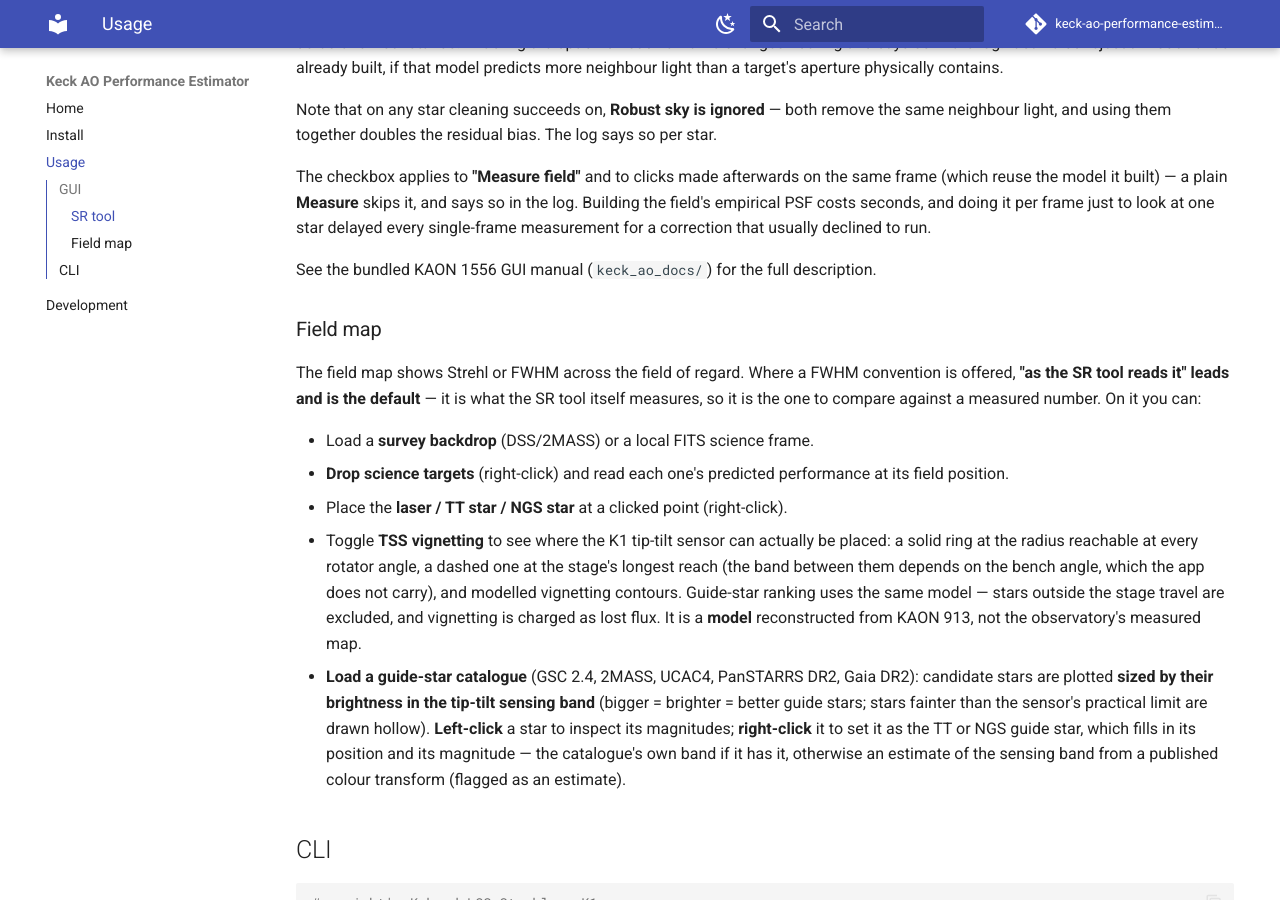
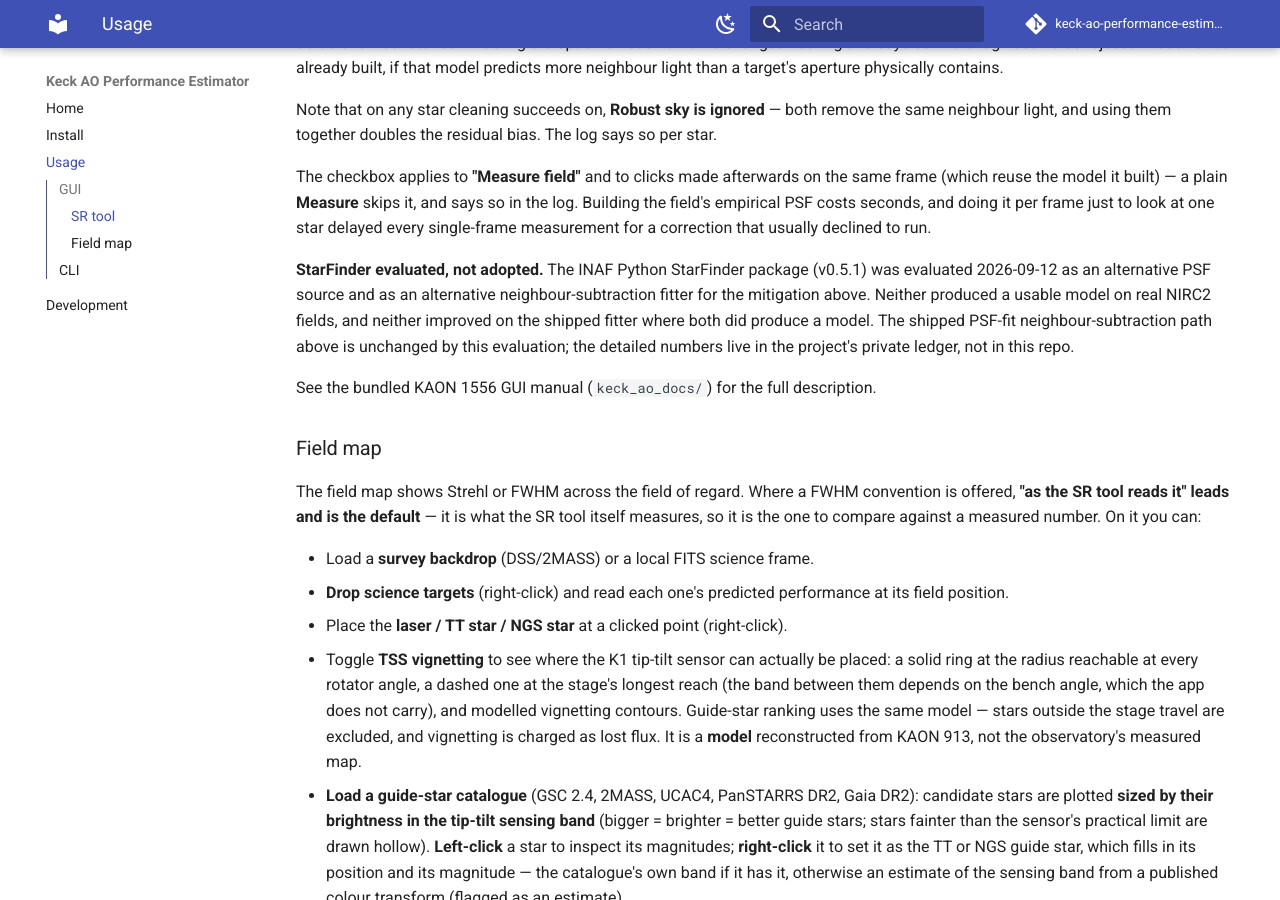
Before and after one commit to KeckObservatory/keck-ao-performance-estimator, an MkDocs documentation site: the page built from docs/usage.md, in a window 1280 px wide and 900 px high, scrolled down 1162 px. Built offline with MkDocs 1.6.1 and Material for MkDocs 9.7.7, drawn with Linux system fonts in a browser that asks for light colours; comment, search, counter and statistics services are not loaded.

Commit message:
WP-6: StarFinder evaluation note in docs/usage.md crowded-fields section
StarFinder v0.5.1 was evaluated 2026-09-12 as both PSF source and
neighbour-subtraction fitter for the crowded-fields mitigation (see
keck_ao_experiments/starfinder_integration, CP2 signed no-go). No usable
model on real NIRC2 fields, no gain over the shipped psf_fit path where a
model was built. Detailed numbers stay in the private ledger; this is a
one-paragraph pointer only, no behaviour change.

Co-Authored-By: Claude Sonnet 5 <noreply@anthropic.com>

```diff
--- a/docs/usage.md
+++ b/docs/usage.md
@@ -69,6 +69,14 @@ changes anything:
   and doing it per frame just to look at one star delayed every single-frame
   measurement for a correction that usually declined to run.
 
+**StarFinder evaluated, not adopted.** The INAF Python StarFinder package
+(v0.5.1) was evaluated 2026-09-12 as an alternative PSF source and as an
+alternative neighbour-subtraction fitter for the mitigation above. Neither
+produced a usable model on real NIRC2 fields, and neither improved on the
+shipped fitter where both did produce a model. The shipped PSF-fit
+neighbour-subtraction path above is unchanged by this evaluation; the
+detailed numbers live in the project's private ledger, not in this repo.
+
 See the bundled KAON 1556 GUI manual (`keck_ao_docs/`) for the full
 description.
 
```
